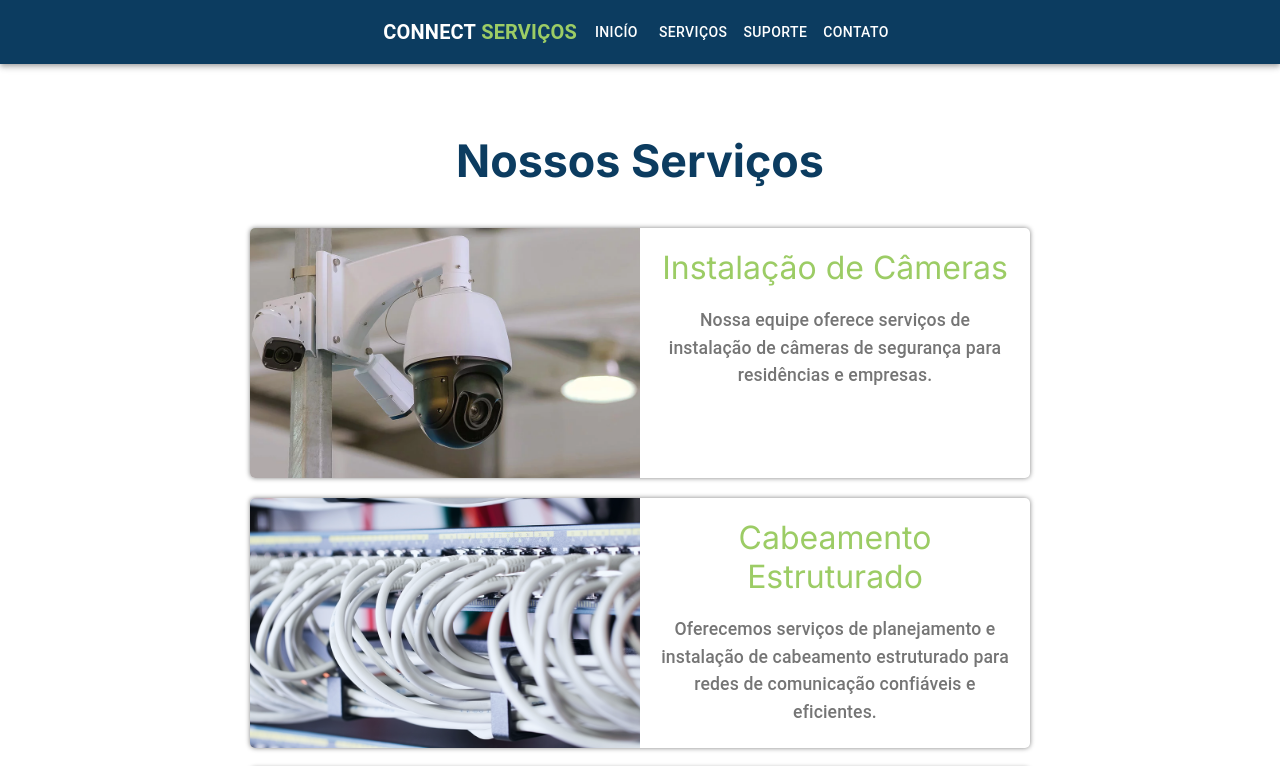
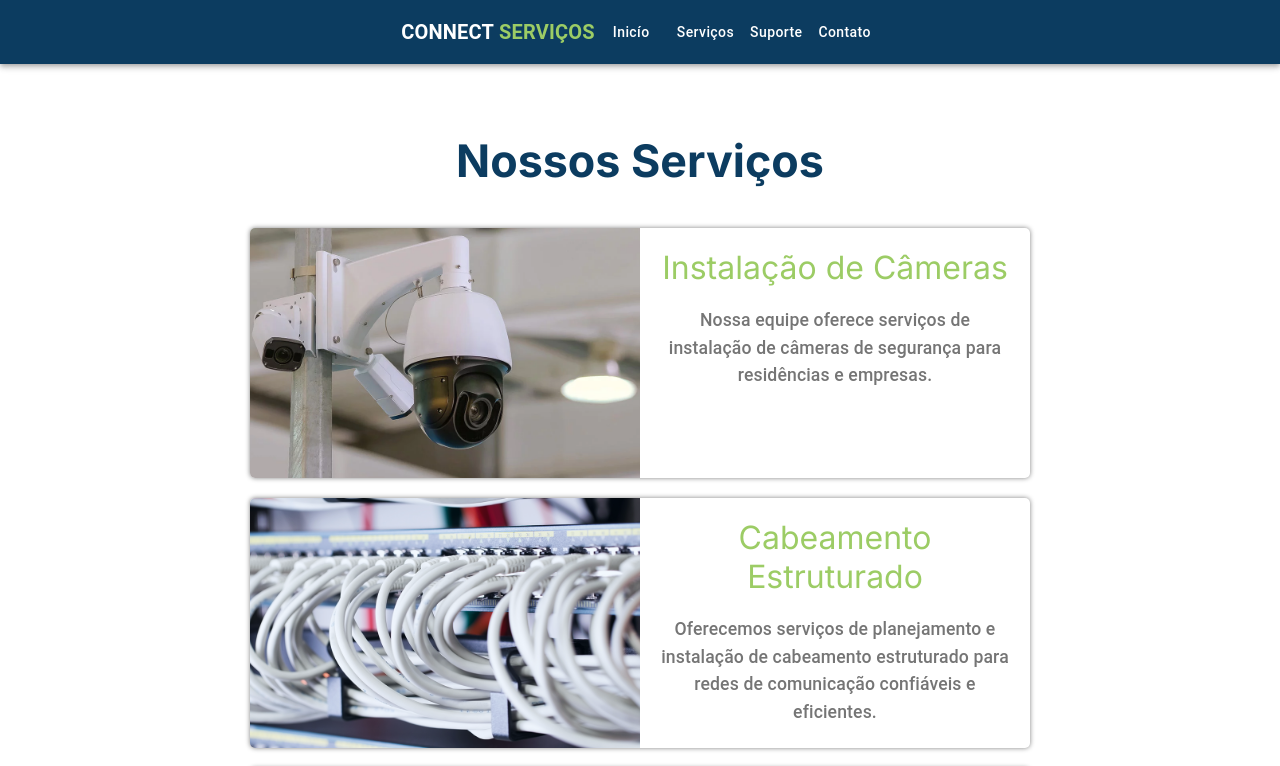
Before and after one commit to Ezequieloliveiras/cliente-connect-servicos, a Next.js app: page /pages/works in a window 1280 px wide. Shown: the top 766 px of the page. Built offline with nearby package versions, Linux system fonts and the light colour scheme.

Commit message:
ajustando rotas

```diff
--- a/src/app/partials/drawer/Drawer.js
+++ b/src/app/partials/drawer/Drawer.js
@@ -86,7 +86,7 @@ export default function SwipeableTemporaryDrawer() {
 
           <ListItem key={text} disablePadding>
 
-            <ListItemButton component={Link} href='/pages/servicos'>
+            <ListItemButton component={Link} href='/pages/works'>
 
               <ListItemIcon >
 
--- a/src/app/partials/header/StylesHeader.js
+++ b/src/app/partials/header/StylesHeader.js
@@ -75,6 +75,7 @@ const StyledBoxButtonsMenu = styled(Button)`
     && {
         color: #fff;
         display: block;
+        text-transform: none;
     }
 `
 const StyledBoxContent = styled(Box)`
```
